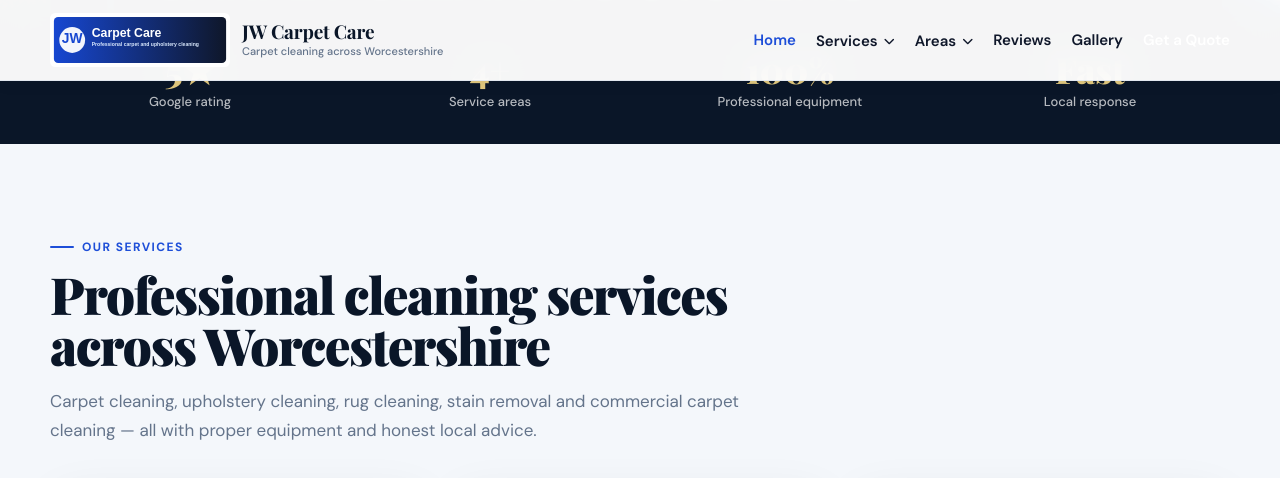
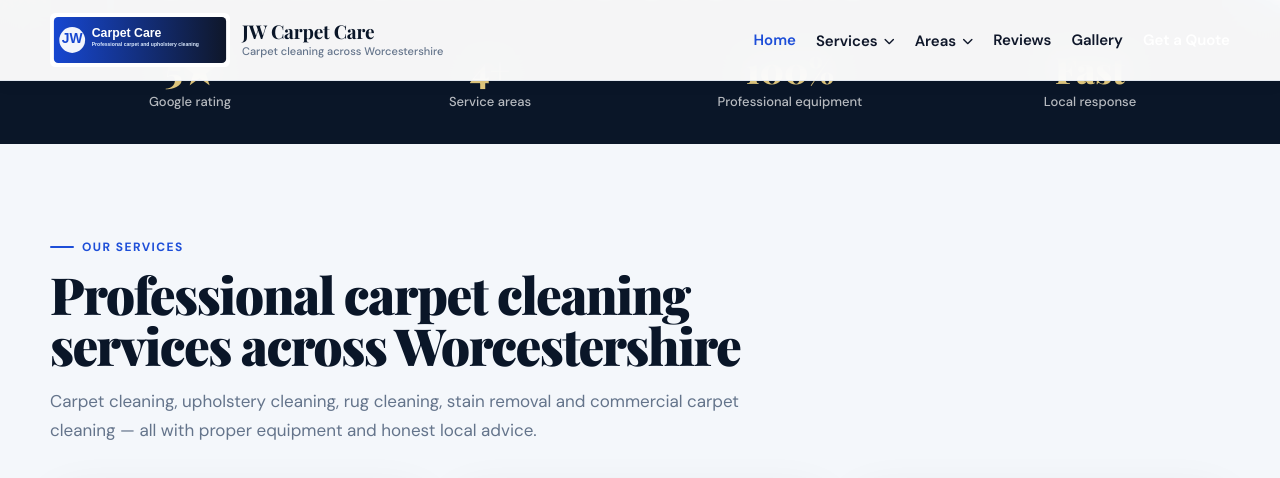
Before and after one commit to carpetcleaningcompany007-maker/New-Website2, a Jekyll site: the page built from index.html, in a window 1280 px wide and 900 px high, scrolled down 1092 px, cut to the strip 0-478 px from the top of the window. Built offline with Jekyll 4.4.1, drawn with Linux system fonts in a browser that asks for light colours.

Commit message:
Update section heading for cleaning services

```diff
--- a/index.html
+++ b/index.html
@@ -1216,7 +1216,7 @@ layout: null
     <section class="section-alt reveal">
       <div class="container">
         <span class="section-label">Our services</span>
-        <h2 class="section-heading">Professional cleaning services across Worcestershire</h2>
+        <h2 class="section-heading">Professional carpet cleaning services across Worcestershire</h2>
         <p class="section-lead">Carpet cleaning, upholstery cleaning, rug cleaning, stain removal and commercial carpet cleaning — all with proper equipment and honest local advice.</p>
 
         <div class="services-grid">
```
